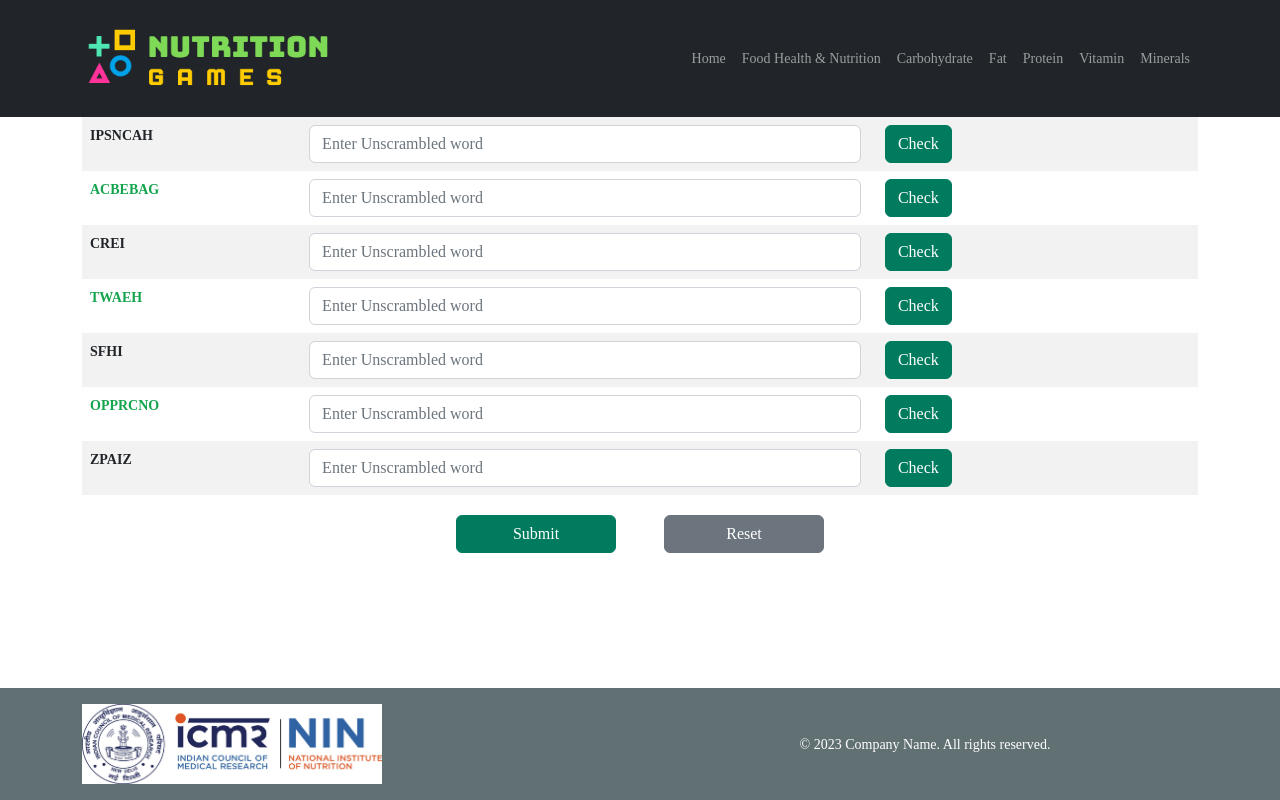
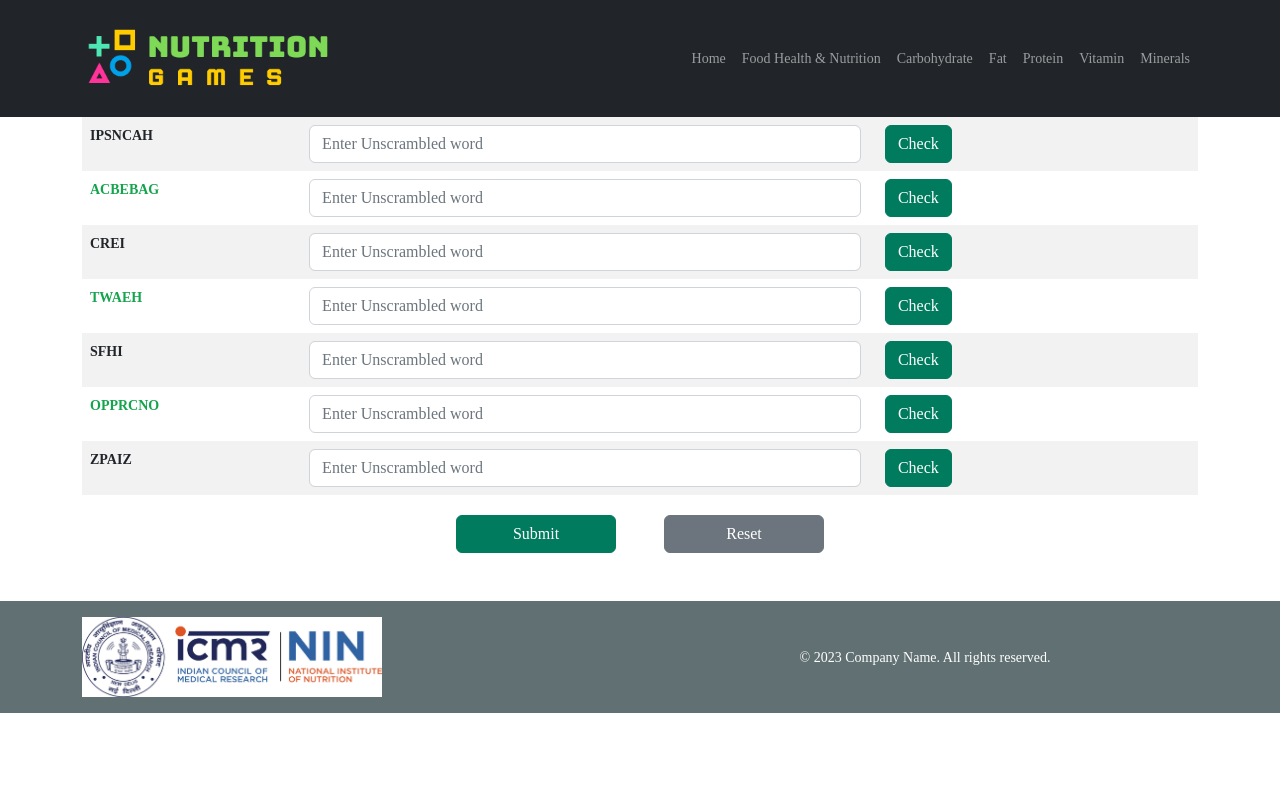
Before and after one commit to bhavani44/my-app, a React (Create React App) app: page /foodhealthscramble in a window 1280 px wide. Built offline with nearby package versions, Linux system fonts and the light colour scheme.

Commit message:
modified footer component

```diff
--- a/src/Components/Fat/FatScramble/FatScrambleItem.js
+++ b/src/Components/Fat/FatScramble/FatScrambleItem.js
@@ -59,7 +59,7 @@ function FatScrambleItem({ scrambleWords }) {
         setShowModal(false);
     };
     return (
-        <Container className='div-center'>
+        <Container className='div-center mb-5'>
             <Table borderless striped hover className='table-center'>
                 <thead>
                     {/* <tr>
--- a/src/Components/FoodHealthNutriton/FoodHealthScramble/FoodHealthScrambleItem.js
+++ b/src/Components/FoodHealthNutriton/FoodHealthScramble/FoodHealthScrambleItem.js
@@ -58,7 +58,7 @@ function FoodHealthScrambleItem({ scrambleWords }) {
         setShowModal(false);
     };
     return (
-        <Container className='div-center'>
+        <Container className='div-center mb-5'>
             <Table borderless striped hover className='table-center'>
                 <thead>
                     {/* <tr>
--- a/src/Components/Home/Footer.js
+++ b/src/Components/Home/Footer.js
@@ -3,7 +3,7 @@ import { Container, Row, Col } from "react-bootstrap";
 
 const Footer = () => {
   return (
-    <footer className="py-3" style={{ backgroundColor: "#617073",position: 'fixed', bottom: 0, width: '100%' }}>
+    <footer className="py-3" style={{ backgroundColor: "#617073"}}>
       <Container>
         <Row className="align-items-center">
           <Col xs={12} sm={6} md={6} lg={6} xl={6} className="text-center text-sm-left">
```
